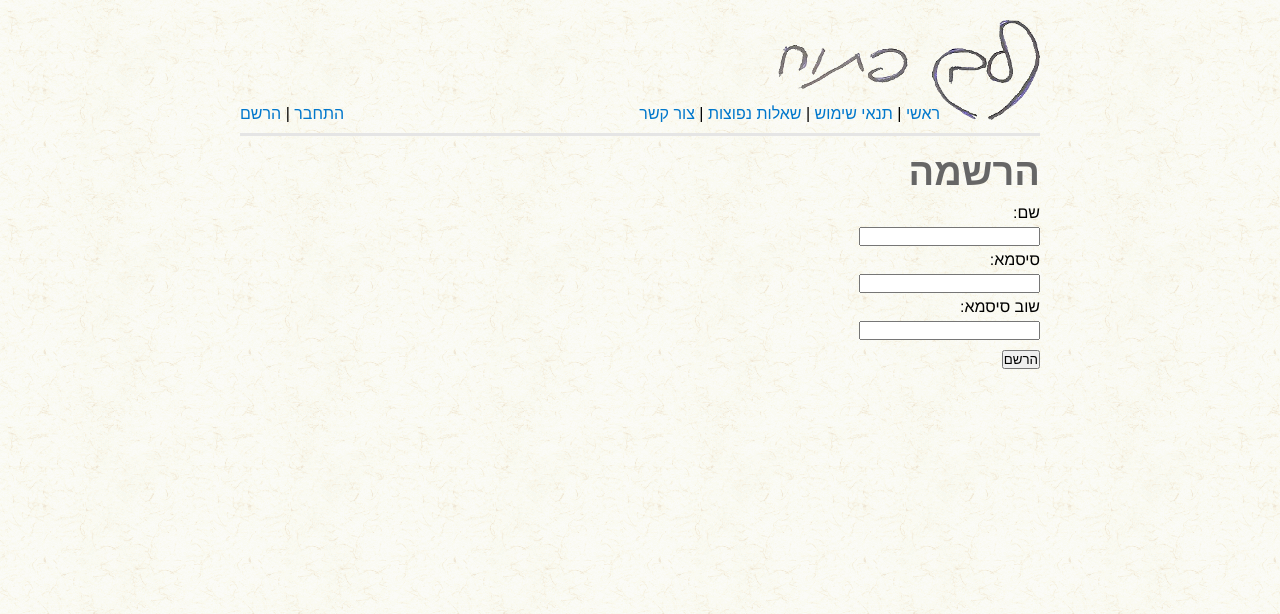
After one commit to openemotion/webapp, a Flask app: page /register in a window 1280 px wide. The commit adds this page. Shown: the top 614 px of the page. Run offline with Flask 2, Linux system fonts and the light colour scheme; some libraries are stand-ins or nearby versions; some web fonts are replaced.

Commit message:
added some more pages

```diff
--- a/static/style.css
+++ b/static/style.css
@@ -87,3 +87,12 @@ p {
   font-size: 110%;
   margin-bottom: 5px;
 }
+
+label {
+  display: block;
+}
+
+input {
+  margin-top: 5px;
+  margin-bottom: 5px;
+}
--- a/templates/layout.html
+++ b/templates/layout.html
@@ -3,17 +3,19 @@
   <head>
     <meta charset="UTF-8">
     <link rel="stylesheet" type="text/css" href="/static/style.css">
+    <script type="text/javascript" src="/static/js/jquery-1.8.2.js"></script>
+    <script type="text/javascript" src="/static/js/jquery.leanModal.min.js"></script>
   </head>
   <body>
     <div id="header">
       <div id="links">
         <a href="/">ראשי</a> |
-        <a href="terms">תנאי שימוש</a> |
-        <a href="faq">שאלות נפוצות</a> |
-        <a href="contact">צור קשר</a>
+        <a href="/terms">תנאי שימוש</a> |
+        <a href="/faq">שאלות נפוצות</a> |
+        <a href="/contact">צור קשר</a>
         <div id="login-links">
-          <a href="#">התחבר</a> |
-          <a href="#">הרשם</a>
+          <a href="/login">התחבר</a> |
+          <a href="/register">הרשם</a>
         </div>
       </div>
     </div>
--- /dev/null
+++ b/templates/register.html
@@ -0,0 +1,13 @@
+{% extends "layout.html" %}
+{% block body %}
+    <h1>הרשמה</h1>
+
+    <form>
+      <label><div>שם:</div><input id="name" name="name"></label>
+      <label><div>סיסמא:</div><input id="password" name="password" type="password"></label>
+      <label><div>שוב סיסמא:</div><input id="password" name="password" type="password"></label>
+      <input id="register" type="submit" value="הרשם">
+
+    </form>
+
+{% endblock %}
--- a/webapp.py
+++ b/webapp.py
@@ -28,5 +28,13 @@ def conversation(id):
 def profile(id):
     return render_template("profile.html")
 
+@app.route("/register")
+def register():
+    return render_template("register.html")
+
+@app.route("/login")
+def login():
+    return render_template("login.html")
+
 if __name__ == '__main__':
     app.run()
```
Also changed, not shown: templates/login.html (added, +12 -0 lines), static/images/logo.jpg (deleted), static/images/logo.png (deleted).
